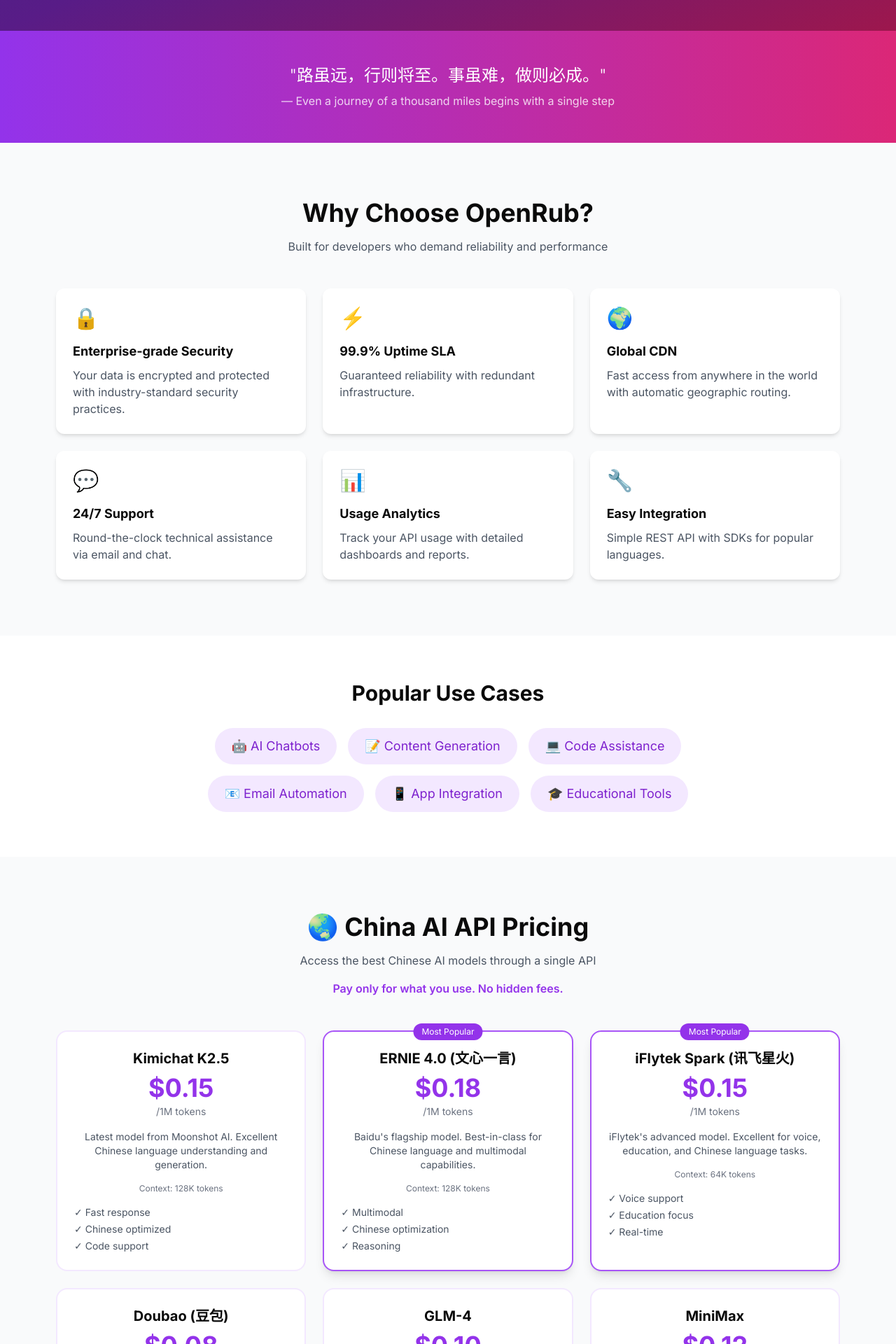
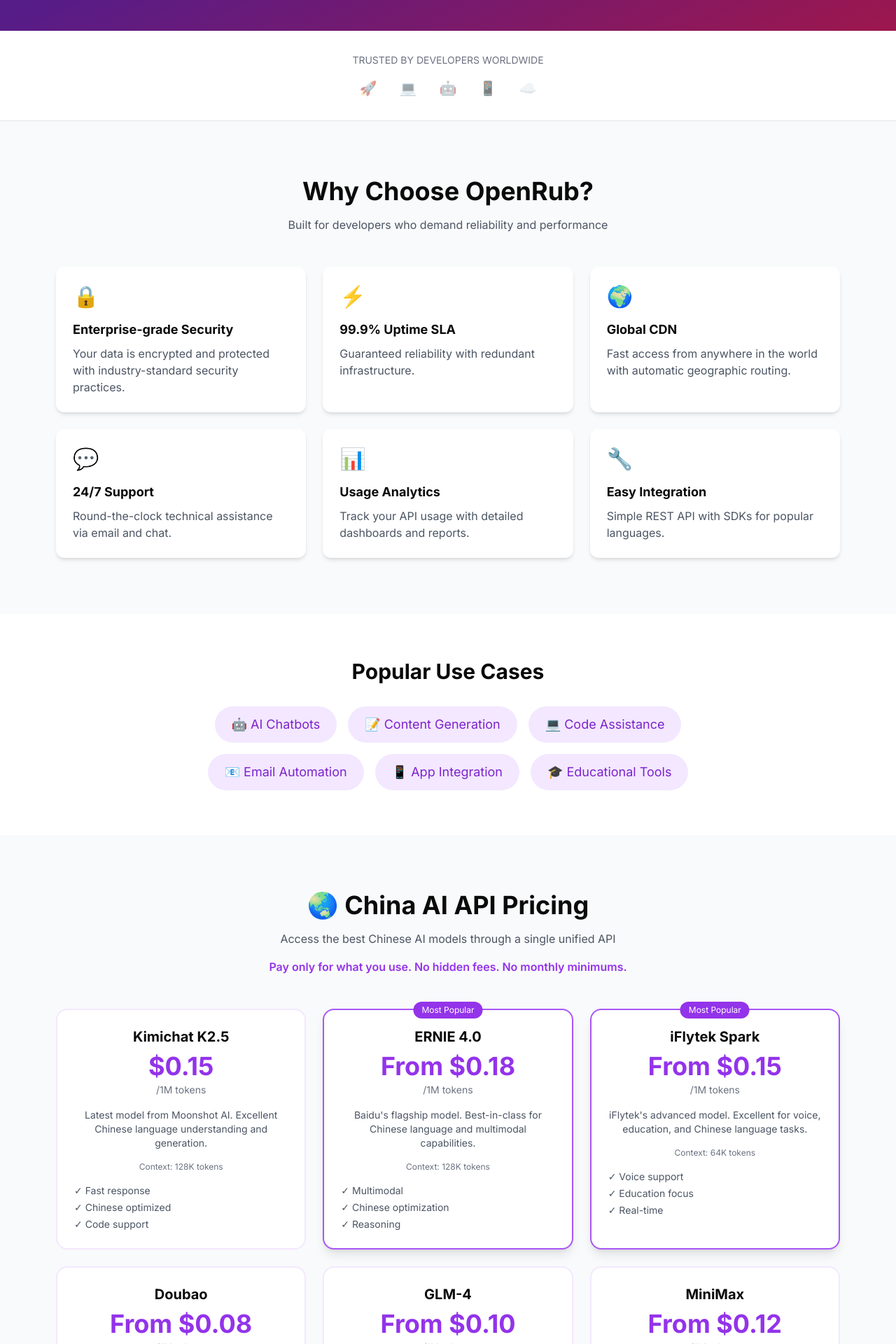
Before and after one commit to kkkk2024/openrub, a Next.js app: page / in a window 1280 px wide. Shown: the part 560-2480 px from the top of the page at 70% size. Built offline with nearby package versions, Linux system fonts and the light colour scheme.

Commit message:
feat: add USDT payment, SEO optimization, remove Chinese

```diff
--- a/app/layout.tsx
+++ b/app/layout.tsx
@@ -5,8 +5,39 @@
 const inter = Inter({ subsets: ["latin"] });
 
 export const metadata: Metadata = {
-  title: "create-v0",
-  description: "Get shipping,faster!",
+  title: "OpenRub | China AI API Gateway - Access ERNIE, Kimi, Spark & More",
+  description: "The most comprehensive gateway for Chinese AI APIs. Access ERNIE 4.0, Kimichat K2.5, iFlytek Spark, Doubao, GLM-4 and more. Developer-friendly pricing, global CDN, 99.9% uptime. Sign up for $10 free credits.",
+  keywords: "AI API, Chinese AI, ERNIE API, Kimichat, iFlytek Spark, Doubao, LLM API, AI gateway, machine learning API, Chinese language AI, multimodal AI, API provider",
+  authors: [{ name: "OpenRub" }],
+  creator: "OpenRub",
+  publisher: "OpenRub",
+  openGraph: {
+    title: "OpenRub | China AI API Gateway",
+    description: "Access China's premier AI models through a single API. ERNIE, Kimichat, Spark, and more.",
+    url: "https://openrub.com",
+    siteName: "OpenRub",
+    locale: "en_US",
+    type: "website",
+  },
+  twitter: {
+    card: "summary_large_image",
+    title: "OpenRub | China AI API Gateway",
+    description: "Access China's premier AI models through a single API. $10 free credits for new users.",
+  },
+  robots: {
+    index: true,
+    follow: true,
+    googleBot: {
+      index: true,
+      follow: true,
+      "max-video-preview": -1,
+      "max-image-preview": "large",
+      "max-snippet": -1,
+    },
+  },
+  alternates: {
+    canonical: "https://openrub.com",
+  },
 };
 
 export default function RootLayout({
@@ -16,6 +47,14 @@
 }>) {
   return (
     <html lang="en">
+      <head>
+        <meta name="geo.region" content="GB" />
+        <meta name="geo.placename" content="London" />
+        <meta name="geo.position" content="51.5074;-0.1278" />
+        <meta name="ICBM" content="51.5074, -0.1278" />
+        <link rel="alternate" hreflang="en" href="https://openrub.com" />
+        <link rel="alternate" hreflang="x-default" href="https://openrub.com" />
+      </head>
       <body className={inter.className}>{children}</body>
     </html>
   );
--- a/app/page.tsx
+++ b/app/page.tsx
@@ -14,8 +14,8 @@
       popular: false
     },
     {
-      name: 'ERNIE 4.0 (文心一言)',
-      price: '$0.18',
+      name: 'ERNIE 4.0',
+      price: 'From $0.18',
       unit: '/1M tokens',
       desc: 'Baidu\'s flagship model. Best-in-class for Chinese language and multimodal capabilities.',
       context: '128K tokens',
@@ -23,8 +23,8 @@
       popular: true
     },
     {
-      name: 'iFlytek Spark (讯飞星火)',
-      price: '$0.15',
+      name: 'iFlytek Spark',
+      price: 'From $0.15',
       unit: '/1M tokens',
       desc: 'iFlytek\'s advanced model. Excellent for voice, education, and Chinese language tasks.',
       context: '64K tokens',
@@ -32,8 +32,8 @@
       popular: true
     },
     {
-      name: 'Doubao (豆包)',
-      price: '$0.08',
+      name: 'Doubao',
+      price: 'From $0.08',
       unit: '/1M tokens',
       desc: 'ByteDance\'s cost-effective model. Fast and affordable for basic tasks.',
       context: '32K tokens',
@@ -42,7 +42,7 @@
     },
     {
       name: 'GLM-4',
-      price: '$0.10',
+      price: 'From $0.10',
       unit: '/1M tokens',
       desc: 'Zhipu AI powerful model. Cost-effective with excellent performance.',
       context: '128K tokens',
@@ -51,7 +51,7 @@
     },
     {
       name: 'MiniMax',
-      price: '$0.12',
+      price: 'From $0.12',
       unit: '/1M tokens',
       desc: 'Strong reasoning and text generation. Great for complex tasks.',
       context: '32K tokens',
@@ -145,7 +145,7 @@
 
   const faqs = [
     { q: 'How do I get started?', a: 'Sign up for an account, get your API key, and start making requests. We offer $10 free credits for new users!' },
-    { q: 'What payment methods do you accept?', a: 'We accept PayPal, credit cards, and bank transfers through Payoneer.' },
+    { q: 'What payment methods do you accept?', a: 'We accept PayPal, credit cards, bank transfers (via Payoneer), and USDT cryptocurrency.' },
     { q: 'Is there a free trial?', a: 'Yes! New users get $10 free credits to test our APIs.' },
     { q: 'How does billing work?', a: 'We bill based on actual usage. You only pay for the tokens you consume.' },
     { q: 'Can I use these APIs for commercial products?', a: 'Yes! All our APIs can be used for commercial purposes.' },
@@ -164,7 +164,7 @@
           </p>
           <p className="text-lg opacity-80 mb-8 max-w-2xl mx-auto">
             Access ERNIE, iFlytek Spark, Doubao, Kimichat, and more.
-            The most comprehensive gateway for Chinese AI technologies.
+            The most comprehensive gateway for Chinese AI technologies to the global market.
           </p>
           <div className="flex gap-4 justify-center flex-wrap">
             <a href="#api-pricing" className="px-8 py-4 bg-white text-purple-900 rounded-full font-semibold hover:bg-gray-100 transition">
@@ -178,15 +178,17 @@
         </div>
       </section>
 
-      {/* Mission Statement */}
-      <section className="py-12 bg-gradient-to-r from-purple-600 to-pink-600 text-white text-center">
-        <div className="max-w-4xl mx-auto px-4">
-          <p className="text-xl md:text-2xl font-light">
-            &quot;路虽远，行则将至。事虽难，做则必成。&quot;
-          </p>
-          <p className="mt-2 opacity-80">
-            — Even a journey of a thousand miles begins with a single step
-          </p>
+      {/* Trust Badges */}
+      <section className="py-8 bg-white border-b">
+        <div className="max-w-6xl mx-auto px-4 text-center">
+          <p className="text-sm text-gray-500 mb-4">TRUSTED BY DEVELOPERS WORLDWIDE</p>
+          <div className="flex flex-wrap justify-center gap-8 opacity-50">
+            <span className="text-xl font-bold">🚀</span>
+            <span className="text-xl font-bold">💻</span>
+            <span className="text-xl font-bold">🤖</span>
+            <span className="text-xl font-bold">📱</span>
+            <span className="text-xl font-bold">☁️</span>
+          </div>
         </div>
       </section>
 
@@ -226,8 +228,8 @@
       <section id="api-pricing" className="py-20 bg-gray-50">
         <div className="max-w-6xl mx-auto px-4">
           <h2 className="text-4xl font-bold text-center mb-4">🌏 China AI API Pricing</h2>
-          <p className="text-gray-600 text-center mb-4">Access the best Chinese AI models through a single API</p>
-          <p className="text-center mb-12 text-purple-600 font-semibold">Pay only for what you use. No hidden fees.</p>
+          <p className="text-gray-600 text-center mb-4">Access the best Chinese AI models through a single unified API</p>
+          <p className="text-center mb-12 text-purple-600 font-semibold">Pay only for what you use. No hidden fees. No monthly minimums.</p>
 
           <div className="grid md:grid-cols-2 lg:grid-cols-3 gap-6">
             {apiModels.map((model, i) => (
@@ -251,6 +253,46 @@
                 </div>
               </div>
             ))}
+          </div>
+        </div>
+      </section>
+
+      {/* Payment Methods */}
+      <section className="py-16 bg-white">
+        <div className="max-w-4xl mx-auto px-4 text-center">
+          <h2 className="text-3xl font-bold mb-8">💳 Accepted Payment Methods</h2>
+          <div className="grid md:grid-cols-3 gap-6">
+            <div className="bg-gray-50 p-6 rounded-xl">
+              <div className="text-4xl mb-4">💳</div>
+              <h3 className="font-bold mb-2">Credit Card</h3>
+              <p className="text-gray-600 text-sm">Visa, Mastercard, AMEX via Stripe</p>
+            </div>
+            <div className="bg-gray-50 p-6 rounded-xl">
+              <div className="text-4xl mb-4">🅿️</div>
+              <h3 className="font-bold mb-2">PayPal / Payoneer</h3>
+              <p className="text-gray-600 text-sm">Bank transfers for businesses</p>
+            </div>
+            <div className="bg-gray-50 p-6 rounded-xl">
+              <div className="text-4l-xl mb-4">₿</div>
+              <h3 className="font-bold mb-2">USDT Crypto</h3>
+              <p className="text-gray-600 text-sm">Fast and secure blockchain payments</p>
+            </div>
+          </div>
+
+          {/* USDT Addresses */}
+          <div className="mt-8 bg-gradient-to-r from-purple-50 to-pink-50 p-6 rounded-xl border border-purple-200">
+            <h3 className="font-bold text-lg mb-4">📤 USDT Payment Addresses</h3>
+            <div className="text-left space-y-4 max-w-xl mx-auto">
+              <div>
+                <p className="text-sm font-semibold text-gray-600 mb-1">BNB Chain (BEP-20):</p>
+                <code className="block bg-white p-3 rounded text-sm break-all border">0x076BB644e9530C8639E46f44D45e7C3841CB11ed</code>
+              </div>
+              <div>
+                <p className="text-sm font-semibold text-gray-600 mb-1">TRC-20 (TRON):</p>
+                <code className="block bg-white p-3 rounded text-sm break-all border">TAeSmMx4MeT15GwhtFLad2gZwkSPLThFvn</code>
+              </div>
+              <p className="text-xs text-gray-500 mt-2">Please send payment screenshot to: support@openrub.com</p>
+            </div>
           </div>
         </div>
       </section>
@@ -402,6 +444,7 @@
       {/* Footer */}
       <footer className="py-8 bg-gray-900 text-gray-400 text-center">
         <p>© 2026 OpenRub. All rights reserved.</p>
+        <p className="text-sm mt-2">Registered in United Kingdom | support@openrub.com</p>
       </footer>
     </main>
   );
```
